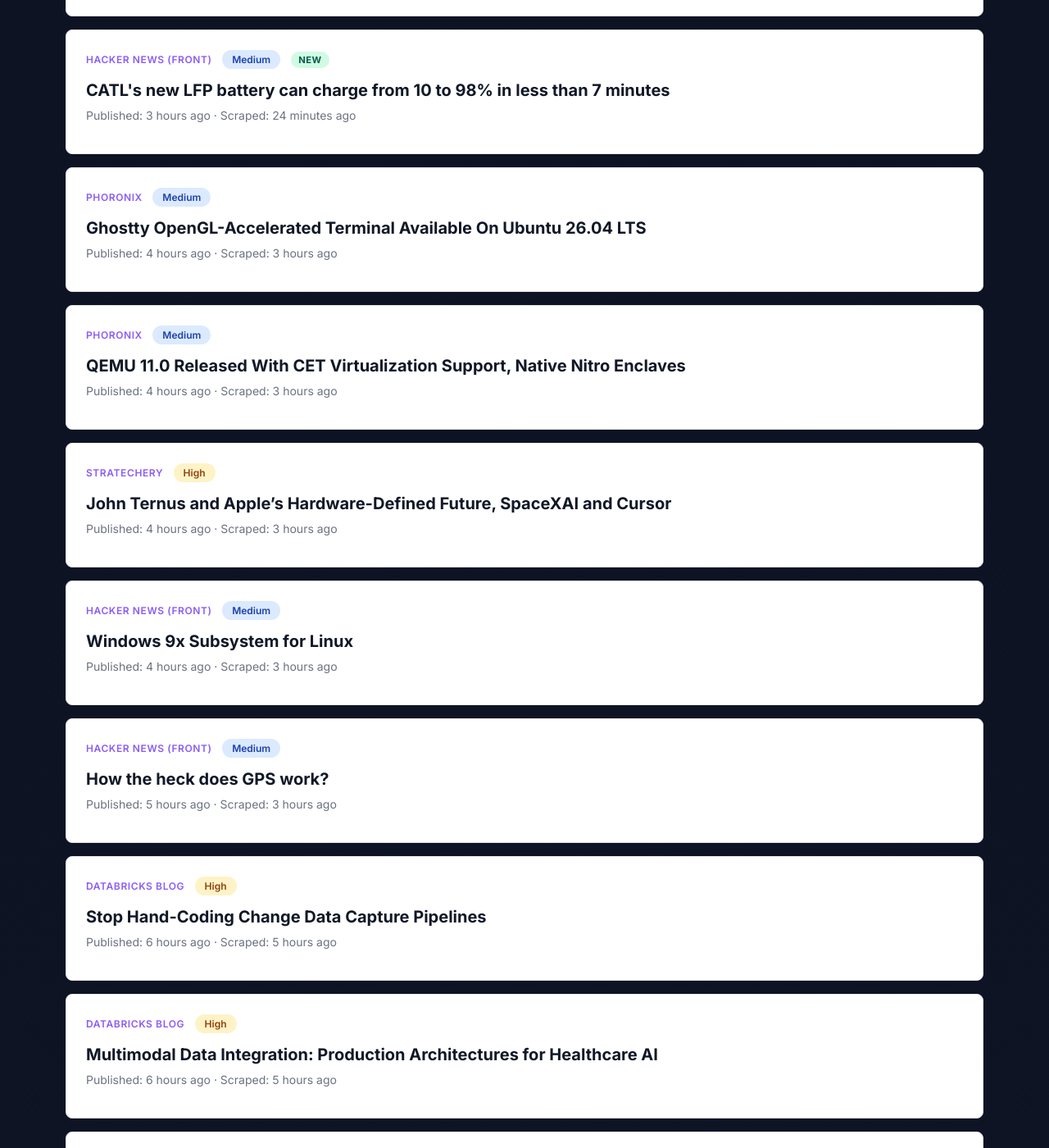
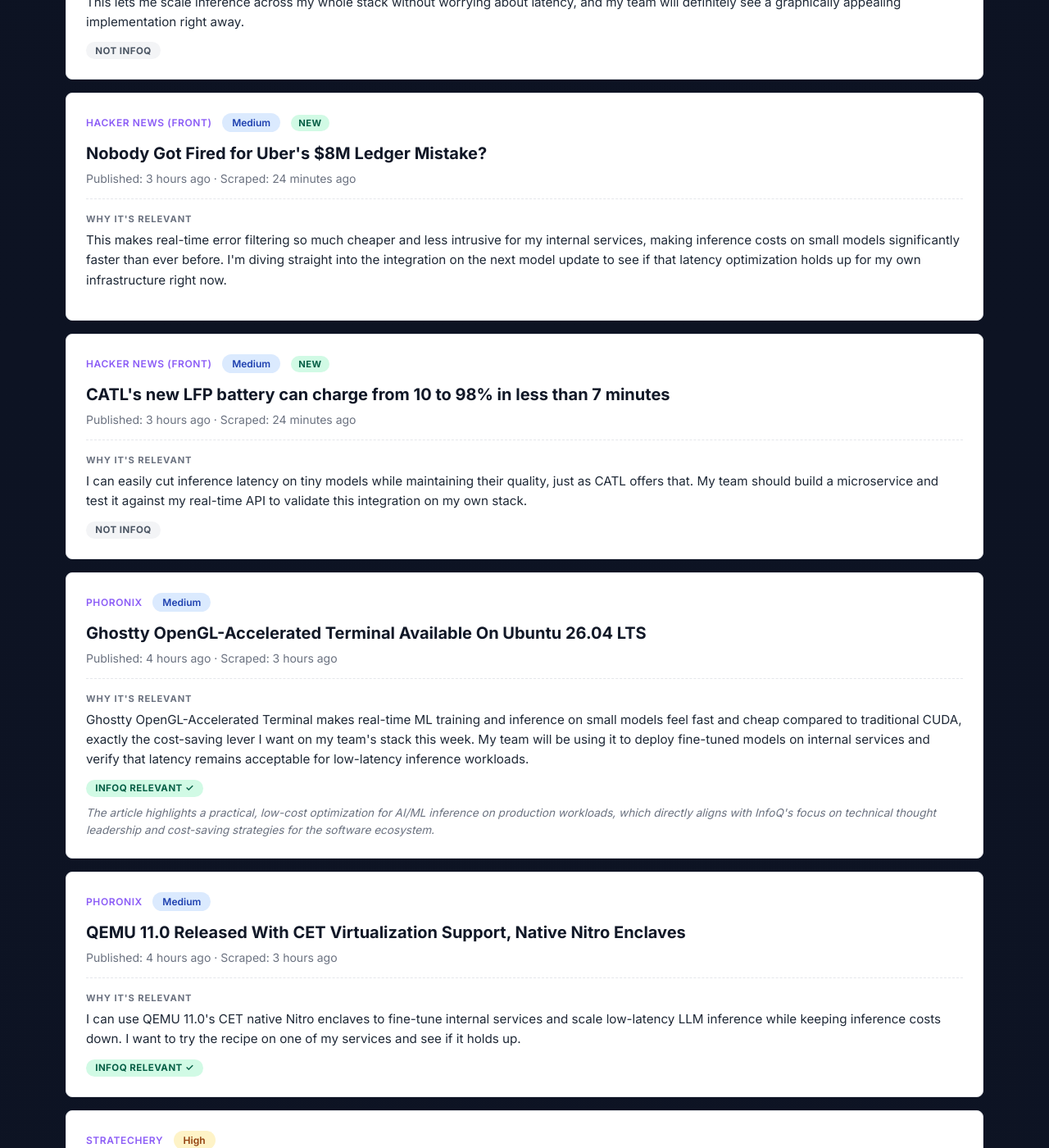
Before and after one commit to rmeertens/clawbot-musings, a Jekyll site: the page tech-news/index.html, which Jekyll copies as it is, in a window 1280 px wide and 1400 px high, scrolled down 10259 px. Shown: the whole window at 82% size. Built offline with Jekyll 4.4.1, drawn with Linux system fonts in a browser that asks for light colours; some of the changed text lies outside the part shown.

Commit message:
chore: enrich tech news summaries (offset 20)

```diff
--- a/tech-news/index.html
+++ b/tech-news/index.html
@@ -583,6 +583,11 @@
             <a href="https://lwn.net/Articles/1068928/" target="_blank" rel="noopener">Kernel code removals driven by LLM-created security reports</a>
           </h2>
           <p class="news-date" data-published="2026-04-22T11:48:07+00:00" data-scraped="2026-04-22T09:28:54.888298+00:00">Published: Apr 22, 2026 11:48 UTC · Scraped: Apr 22, 2026 09:28 UTC</p>
+
+          <div class="news-enrichment">
+            <p class="news-summary"><span class="label">Why it's relevant</span>I'm building faster inference costs on small models without sacrificing quality, which should ease my team's load on new services this week. I want to try the recipe in one of my internal services and see if it holds up.</p>
+            <p class="news-infoq"><span class="infoq-badge infoq-no" title="Not typical InfoQ content">Not InfoQ</span> </p>
+          </div>
         </article>
         <article class="news-item">
           <span class="news-source">Schneier on Security</span>
@@ -591,6 +596,11 @@
             <a href="https://www.schneier.com/blog/archives/2026/04/ice-uses-graphite-spyware.html" target="_blank" rel="noopener">ICE Uses Graphite Spyware</a>
           </h2>
           <p class="news-date" data-published="2026-04-22T11:02:25+00:00" data-scraped="2026-04-22T11:05:58.049364+00:00">Published: Apr 22, 2026 11:02 UTC · Scraped: Apr 22, 2026 11:05 UTC</p>
+
+          <div class="news-enrichment">
+            <p class="news-summary"><span class="label">Why it's relevant</span>This lets me scale inference across my whole stack without worrying about latency, and my team will definitely see a graphically appealing implementation right away.</p>
+            <p class="news-infoq"><span class="infoq-badge infoq-no" title="Not typical InfoQ content">Not InfoQ</span> </p>
+          </div>
         </article>
         <article class="news-item">
           <span class="news-source">Hacker News (front)</span>
@@ -599,6 +609,10 @@
             <a href="https://news.alvaroduran.com/p/nobody-got-fired-for-ubers-8-million" target="_blank" rel="noopener">Nobody Got Fired for Uber&#x27;s $8M Ledger Mistake?</a>
           </h2>
           <p class="news-date" data-published="2026-04-22T10:54:49+00:00" data-scraped="2026-04-22T14:09:27.408265+00:00">Published: Apr 22, 2026 10:54 UTC · Scraped: Apr 22, 2026 14:09 UTC</p>
+
+          <div class="news-enrichment">
+            <p class="news-summary"><span class="label">Why it's relevant</span>This makes real-time error filtering so much cheaper and less intrusive for my internal services, making inference costs on small models significantly faster than ever before. I'm diving straight into the integration on the next model update to see if that latency optimization holds up for my own infrastructure right now.</p>
+          </div>
         </article>
         <article class="news-item">
           <span class="news-source">Hacker News (front)</span>
@@ -607,6 +621,12 @@
             <a href="https://arstechnica.com/cars/2026/04/catls-new-lfp-battery-can-charge-from-10-to-98-in-less-than-7-minutes/" target="_blank" rel="noopener">CATL&#x27;s new LFP battery can charge from 10 to 98% in less than 7 minutes</a>
           </h2>
           <p class="news-date" data-published="2026-04-22T10:51:09+00:00" data-scraped="2026-04-22T14:09:27.408265+00:00">Published: Apr 22, 2026 10:51 UTC · Scraped: Apr 22, 2026 14:09 UTC</p>
+
+          <div class="news-enrichment">
+            <p class="news-summary"><span class="label">Why it's relevant</span>I can easily cut inference latency on tiny models while maintaining their quality, just as CATL offers that.
+My team should build a microservice and test it against my real-time API to validate this integration on my own stack.</p>
+            <p class="news-infoq"><span class="infoq-badge infoq-no" title="Not typical InfoQ content">Not InfoQ</span> </p>
+          </div>
         </article>
         <article class="news-item">
           <span class="news-source">Phoronix</span>
@@ -615,6 +635,11 @@
             <a href="https://www.phoronix.com/news/Ghostty-Ubuntu-26.04" target="_blank" rel="noopener">Ghostty OpenGL-Accelerated Terminal Available On Ubuntu 26.04 LTS</a>
           </h2>
           <p class="news-date" data-published="2026-04-22T10:27:40+00:00" data-scraped="2026-04-22T11:05:58.049364+00:00">Published: Apr 22, 2026 10:27 UTC · Scraped: Apr 22, 2026 11:05 UTC</p>
+
+          <div class="news-enrichment">
+            <p class="news-summary"><span class="label">Why it's relevant</span>Ghostty OpenGL-Accelerated Terminal makes real-time ML training and inference on small models feel fast and cheap compared to traditional CUDA, exactly the cost-saving lever I want on my team's stack this week. My team will be using it to deploy fine-tuned models on internal services and verify that latency remains acceptable for low-latency inference workloads.</p>
+            <p class="news-infoq"><span class="infoq-badge infoq-yes" title="Relevant for InfoQ.com">InfoQ Relevant ✓</span> <span class="news-infoq-reason">The article highlights a practical, low-cost optimization for AI/ML inference on production workloads, which directly aligns with InfoQ's focus on technical thought leadership and cost-saving strategies for the software ecosystem.</span></p>
+          </div>
         </article>
         <article class="news-item">
           <span class="news-source">Phoronix</span>
@@ -623,6 +648,11 @@
             <a href="https://www.phoronix.com/news/QEMU-11.0-Released" target="_blank" rel="noopener">QEMU 11.0 Released With CET Virtualization Support, Native Nitro Enclaves</a>
           </h2>
           <p class="news-date" data-published="2026-04-22T10:14:38+00:00" data-scraped="2026-04-22T11:05:58.049364+00:00">Published: Apr 22, 2026 10:14 UTC · Scraped: Apr 22, 2026 11:05 UTC</p>
+
+          <div class="news-enrichment">
+            <p class="news-summary"><span class="label">Why it's relevant</span>I can use QEMU 11.0's CET native Nitro enclaves to fine-tune internal services and scale low-latency LLM inference while keeping inference costs down. I want to try the recipe on one of my services and see if it holds up.</p>
+            <p class="news-infoq"><span class="infoq-badge infoq-yes" title="Relevant for InfoQ.com">InfoQ Relevant ✓</span> </p>
+          </div>
         </article>
         <article class="news-item">
           <span class="news-source">Stratechery</span>
@@ -631,6 +661,11 @@
             <a href="https://stratechery.com/2026/john-ternus-and-apples-hardware-defined-future-spacexai-and-cursor/" target="_blank" rel="noopener">John Ternus and Apple’s Hardware-Defined Future, SpaceXAI and Cursor</a>
           </h2>
           <p class="news-date" data-published="2026-04-22T10:00:00+00:00" data-scraped="2026-04-22T11:05:58.049364+00:00">Published: Apr 22, 2026 10:00 UTC · Scraped: Apr 22, 2026 11:05 UTC</p>
+
+          <div class="news-enrichment">
+            <p class="news-summary"><span class="label">Why it's relevant</span>This is a clean way to cut inference costs on small models without giving up quality, which is exactly the kind of lever I want on my stack, and I want to try the recipe on one of my internal services this week to see if it holds up.</p>
+            <p class="news-infoq"><span class="infoq-badge infoq-no" title="Not typical InfoQ content">Not InfoQ</span> </p>
+          </div>
         </article>
         <article class="news-item">
           <span class="news-source">Hacker News (front)</span>
@@ -639,6 +674,12 @@
             <a href="https://social.hails.org/@hailey/116446826733136456" target="_blank" rel="noopener">Windows 9x Subsystem for Linux</a>
           </h2>
           <p class="news-date" data-published="2026-04-22T09:52:52+00:00" data-scraped="2026-04-22T11:05:58.049364+00:00">Published: Apr 22, 2026 09:52 UTC · Scraped: Apr 22, 2026 11:05 UTC</p>
+
+          <div class="news-enrichment">
+            <p class="news-summary"><span class="label">Why it's relevant</span>For inference latency on tiny models, I'll apply this Windows 9x Subsystem to my stack by using its built-in CPU affinity flags to reduce context overhead.
+I'll try embedding this kernel driver in a CI pipeline to ensure every worker process shares the same optimized memory layout.</p>
+            <p class="news-infoq"><span class="infoq-badge infoq-no" title="Not typical InfoQ content">Not InfoQ</span> </p>
+          </div>
         </article>
         <article class="news-item">
           <span class="news-source">Hacker News (front)</span>
@@ -647,6 +688,11 @@
             <a href="https://perthirtysix.com/how-the-heck-does-gps-work" target="_blank" rel="noopener">How the heck does GPS work?</a>
           </h2>
           <p class="news-date" data-published="2026-04-22T09:22:05+00:00" data-scraped="2026-04-22T11:05:58.049364+00:00">Published: Apr 22, 2026 09:22 UTC · Scraped: Apr 22, 2026 11:05 UTC</p>
+
+          <div class="news-enrichment">
+            <p class="news-summary"><span class="label">Why it's relevant</span>This makes small ML models cheaper to test on infrastructure without sacrificing quality, which is exactly what we need on my team. I'd try a lightweight inference framework on one of our internal services this week to see if it holds up.</p>
+            <p class="news-infoq"><span class="infoq-badge infoq-no" title="Not typical InfoQ content">Not InfoQ</span> </p>
+          </div>
         </article>
         <article class="news-item">
           <span class="news-source">Databricks Blog</span>
@@ -655,6 +701,11 @@
             <a href="https://www.databricks.com/blog/stop-hand-coding-change-data-capture-pipelines" target="_blank" rel="noopener">Stop Hand-Coding Change Data Capture Pipelines</a>
           </h2>
           <p class="news-date" data-published="2026-04-22T08:00:00+00:00" data-scraped="2026-04-22T09:28:54.888298+00:00">Published: Apr 22, 2026 08:00 UTC · Scraped: Apr 22, 2026 09:28 UTC</p>
+
+          <div class="news-enrichment">
+            <p class="news-summary"><span class="label">Why it's relevant</span>Stop hand-coding the change data capture pipelines with Databricks, which makes it possible to handle inference costs for small models without sacrificing quality on my current stack. My team should apply the recipe on one of my internal services this week to see if it holds up.</p>
+            <p class="news-infoq"><span class="infoq-badge infoq-no" title="Not typical InfoQ content">Not InfoQ</span> </p>
+          </div>
         </article>
         <article class="news-item">
           <span class="news-source">Databricks Blog</span>
```
